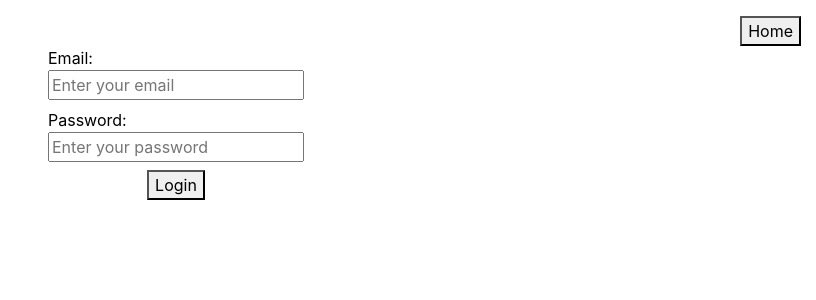
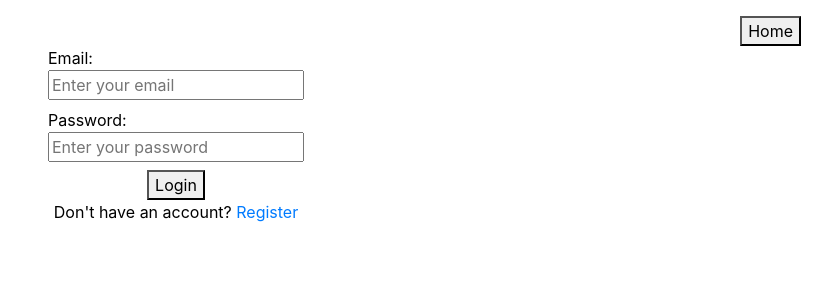
Before and after one commit to jamezjaz/Book_Ticket, a React (Create React App) app: page /login in a window 1280 px wide. Shown: the top 300 px of the page, without its empty margins (464-1280 px from the left). Built offline with nearby package versions, Linux system fonts and the light colour scheme.

Commit message:
docs: Validates login and register forms

```diff
--- a/src/container/Login.js
+++ b/src/container/Login.js
@@ -35,9 +35,18 @@ const Login = props => {
       signIn(user);
       handleLogin();
     } else {
-      setErrorMsg('Please, enter correct credentials');
+      setErrorMsg('Please, enter correct credentials!');
     }
     console.log(user);
+  };
+
+  const validateForm = () => {
+    const x = document.forms.myForm.name.value;
+    if (x === '') {
+      alert('All fields must be filled out');
+      return false;
+    }
+    return true;
   };
 
   return (
@@ -45,7 +54,7 @@ const Login = props => {
       <Link className="d-flex justify-content-end" to="/">
         <button type="button">Home</button>
       </Link>
-      <form>
+      <form name="myForm" onSubmit={validateForm}>
         <label htmlFor="email" className="text-left">
           Email:
           <br />
@@ -59,7 +68,11 @@ const Login = props => {
         </label>
         <br />
         <button type="submit" onClick={handleSubmit}>Login</button>
-        {errorMsg === '' ? '' : <h3>{errorMsg}</h3>}
+        <div>
+          <span>Don&apos;t have an account? </span>
+          <Link to="/register">Register</Link>
+        </div>
+        {errorMsg === '' ? '' : <h3 className="text-danger">{errorMsg}</h3>}
       </form>
     </div>
   );
--- a/src/container/Register.js
+++ b/src/container/Register.js
@@ -11,6 +11,7 @@ const Register = props => {
   const [email, setEmail] = useState('');
   const [password, setPassword] = useState('');
   const [username, setUsername] = useState('');
+  const [errorMsg, setErrorMsg] = useState('');
 
   const handleChange = event => {
     if (event.target.name === 'name') {
@@ -38,7 +39,21 @@ const Register = props => {
       password,
       username,
     }));
-    handleRegister();
+    if (email || password !== '') {
+      setErrorMsg('');
+      handleRegister();
+    } else {
+      setErrorMsg('Please, enter valid credentials!');
+    }
+  };
+
+  const validateForm = () => {
+    const x = document.forms.name.value;
+    if (x === '') {
+      alert('All fields must be filled out');
+      return false;
+    }
+    return true;
   };
 
   return (
@@ -46,7 +61,7 @@ const Register = props => {
       <Link className="d-flex justify-content-end" to="/">
         <button type="button">Home</button>
       </Link>
-      <form>
+      <form onSubmit={validateForm}>
         <label htmlFor="name" className="text-left">
           Name:
           <br />
@@ -72,6 +87,11 @@ const Register = props => {
         </label>
         <br />
         <button type="submit" onClick={handleSubmit}>Register</button>
+        <div>
+          <span>Already have an account? </span>
+          <Link to="/login">Login</Link>
+        </div>
+        {errorMsg === '' ? '' : <h3 className="text-danger">{errorMsg}</h3>}
       </form>
     </div>
   );
```
